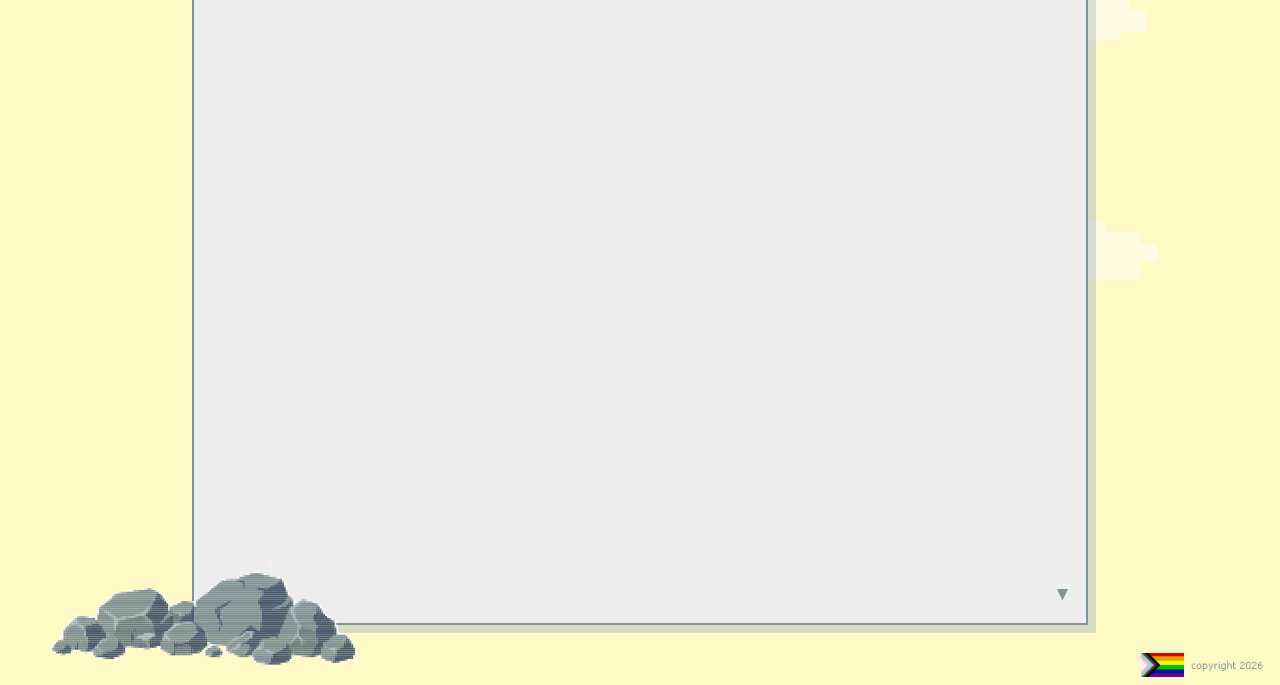
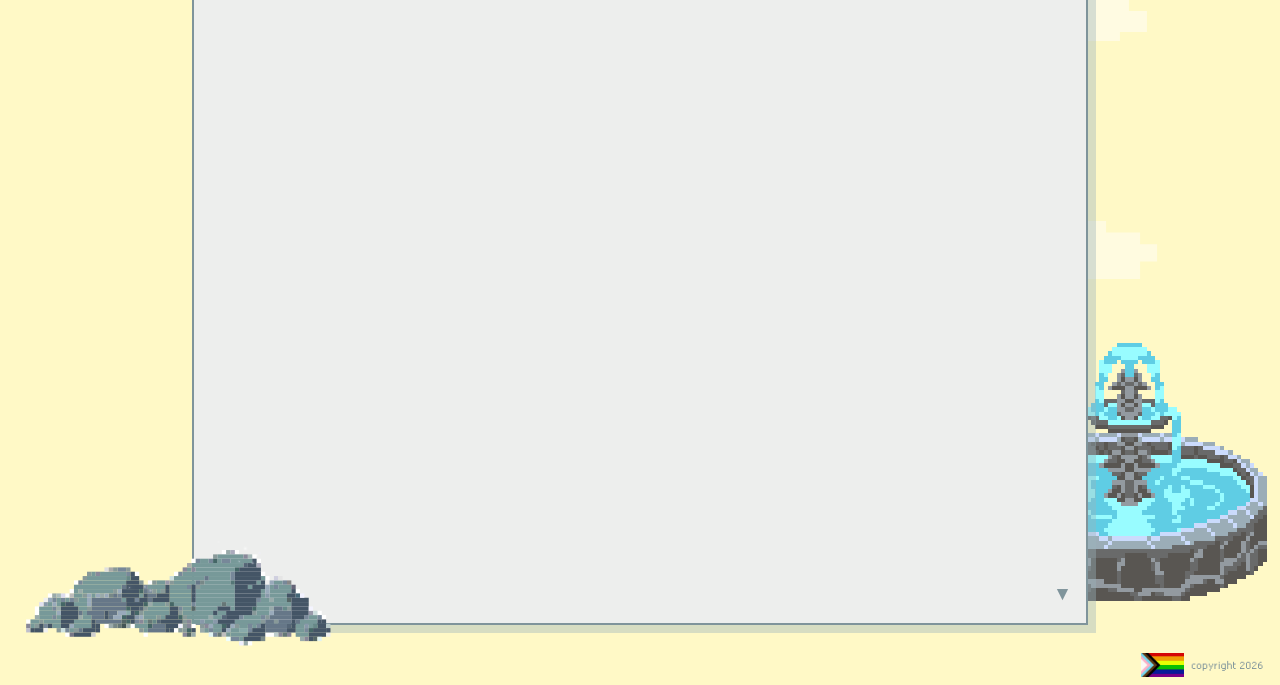
Before and after one commit to katherineweinschenk/nina-scibelli, a website built with Vite: page _layout.html in a window 1280 px wide. Shown: the part 115-800 px from the top of the page. Built offline with nearby package versions, Linux system fonts and the light colour scheme; a web font is replaced by a local one.

Commit message:
Fountain

```diff
--- a/_layout.html
+++ b/_layout.html
@@ -22,8 +22,11 @@
     <div class="landscape-cloud landscape-cloud--10"></div>
   </div>
 
+  <!-- Pixel art fountain -->
+  <img src="/src/pixel-fountain.gif" class="pixel-sprite pixel-sprite--fountain" alt="" draggable="false">
+
   <!-- Pixel art rock -->
-  <img src="/src/rock1.svg" class="pixel-sprite pixel-sprite--rock" alt="" draggable="false">
+  <img src="/src/rock2.svg" class="pixel-sprite pixel-sprite--rock" alt="" draggable="false">
 
   <div class="site-window">
     <div class="site-titlebar">
--- a/src/main.js
+++ b/src/main.js
@@ -18,7 +18,8 @@ const scrollArrow = document.querySelector('.scroll-arrow')
 const scrollContainer = document.querySelector('.site-content-area')
 if (scrollArrow && scrollContainer) {
   const isAbout = path.includes('/about')
-  if (isAbout) {
+  const isMobile = window.matchMedia('(max-width: 700px)').matches
+  if (isAbout && !isMobile) {
     scrollArrow.classList.add('hidden')
   } else {
     // Reset scroll position on fresh load so the arrow stays visible
--- a/src/style.css
+++ b/src/style.css
@@ -232,16 +232,17 @@ body {
 /* --- Placed instances --- */
 .pixel-sprite--rock {
   bottom: 2%;
-  left: 1%;
+  left: -1%;
   width: 400px;
   height: auto;
 }
 
-@keyframes rockWobble {
-  0%, 100% { transform: translateY(0) rotate(0deg); }
-  25%  { transform: translateY(-8px) rotate(2deg); }
-  50%  { transform: translateY(-3px) rotate(-1.5deg); }
-  75%  { transform: translateY(-10px) rotate(1deg); }
+.pixel-sprite--fountain {
+  bottom: 10%;
+  right: 1%;
+  width: 275px;
+  height: auto;
+  z-index: 5;
 }
 
 
```
Also changed, not shown: src/pixel-fountain.gif (added), src/rock1.svg (deleted), src/rock2.svg (added).
